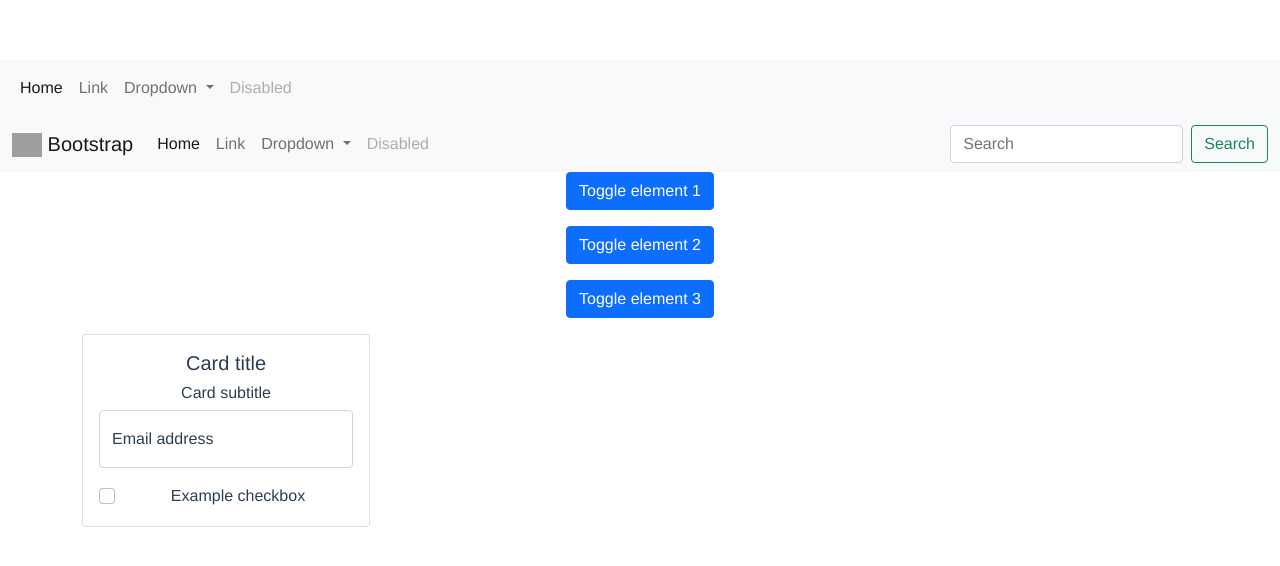
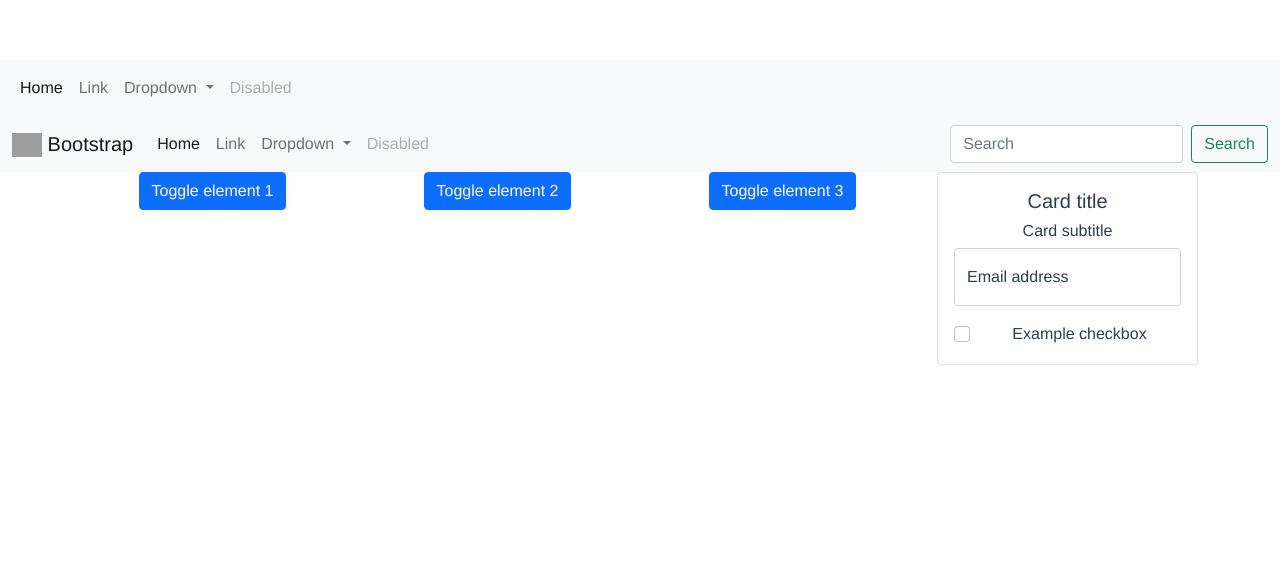
Before and after one commit to forbelieveme/laika-test-view, a Vue app: page / in a window 1280 px wide. Shown: the top 566 px of the page. Built offline with nearby package versions, Linux system fonts and the light colour scheme; grey boxes are pictures that could not be loaded.

Commit message:
Genera columnas de rompimiento para los elemntos del footer de informacion.

```diff
--- a/src/components/Footer.vue
+++ b/src/components/Footer.vue
@@ -1,6 +1,7 @@
 <template>
   <div class="container">
     <div class="row">
+      <div class="col-12 col-lg-3">
         <p>
           <a
             class="btn btn-primary"
@@ -12,7 +13,6 @@
             >Toggle element 1</a
           >
         </p>
-      <div class="col">
         <div class="collapse multi-collapse" id="multiCollapseExample1">
           <div class="card card-body">
             Some placeholder content for the first collapse component of this
@@ -21,6 +21,8 @@
           </div>
         </div>
       </div>
+
+      <div class="col-12 col-lg-3">
         <p>
           <button
             class="btn btn-primary"
@@ -33,7 +35,6 @@
             Toggle element 2
           </button>
         </p>
-      <div class="col">
         <div class="collapse multi-collapse" id="multiCollapseExample2">
           <div class="card card-body">
             Some placeholder content for the second collapse component of this
@@ -42,6 +43,8 @@
           </div>
         </div>
       </div>
+
+      <div class="col-12 col-lg-3">
         <p>
           <button
             class="btn btn-primary"
@@ -54,7 +57,6 @@
             Toggle element 3
           </button>
         </p>
-      <div class="col">
         <div class="collapse multi-collapse" id="multiCollapseExample3">
           <div class="card card-body">
             Some placeholder content for the second collapse component of this
@@ -63,8 +65,8 @@
           </div>
         </div>
       </div>
-    </div>
-    <div class="card" style="width: 18rem">
+      <div class="col-12 col-lg-3">
+        <div class="card">
           <div class="card-body">
             <h5 class="card-title">Card title</h5>
             <h6 class="card-title">Card subtitle</h6>
@@ -79,12 +81,18 @@
                 <label for="floatingInput">Email address</label>
               </div>
               <div class="form-check">
-            <input class="form-check-input" type="checkbox" id="gridCheck1" />
+                <input
+                  class="form-check-input"
+                  type="checkbox"
+                  id="gridCheck1"
+                />
                 <label class="form-check-label" for="gridCheck1">
                   Example checkbox
                 </label>
               </div>
             </form>
+          </div>
+        </div>
       </div>
     </div>
   </div>
```
Lines whose indentation alone changed are shown as unchanged.
